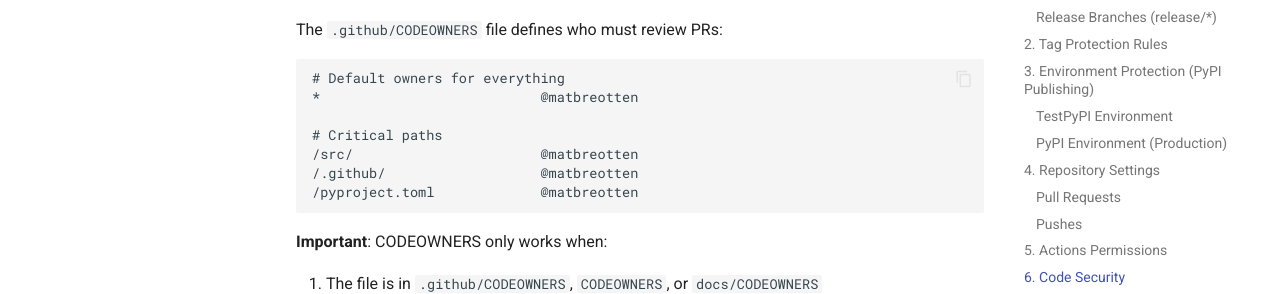
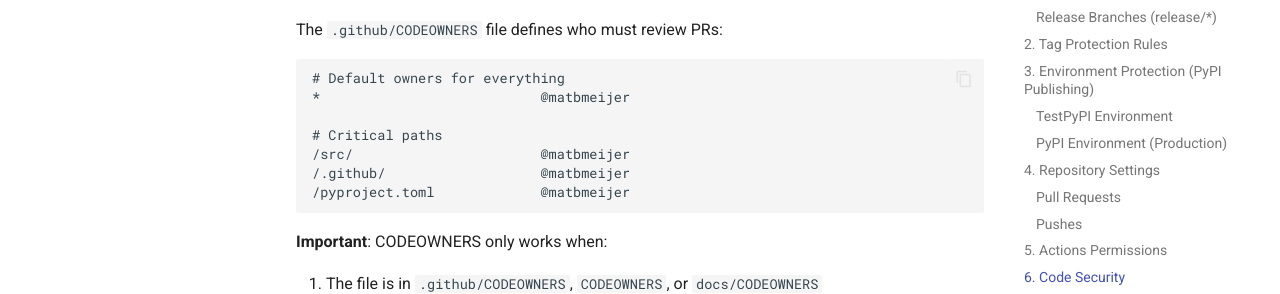
Before and after one commit to artiso-ai/dppvalidator, an MkDocs documentation site: the page built from docs/contributing/SECURITY_SETUP.md, in a window 1280 px wide and 900 px high, scrolled down 4918 px. Shown: the part 172-466 px from the top of the window. Built offline with MkDocs 1.6.1 and Material for MkDocs 9.7.7, drawn with Linux system fonts in a browser that asks for light colours; comment, search, counter and statistics services are not loaded.

Commit message:
Minor error

````diff
--- a/docs/contributing/SECURITY_SETUP.md
+++ b/docs/contributing/SECURITY_SETUP.md
@@ -152,12 +152,12 @@ The `.github/CODEOWNERS` file defines who must review PRs:
 
 ```text
 # Default owners for everything
-*                           @matbreotten
+*                           @matbmeijer
 
 # Critical paths
-/src/                       @matbreotten
-/.github/                   @matbreotten
-/pyproject.toml             @matbreotten
+/src/                       @matbmeijer
+/.github/                   @matbmeijer
+/pyproject.toml             @matbmeijer
 ```
 
 **Important**: CODEOWNERS only works when:
````
